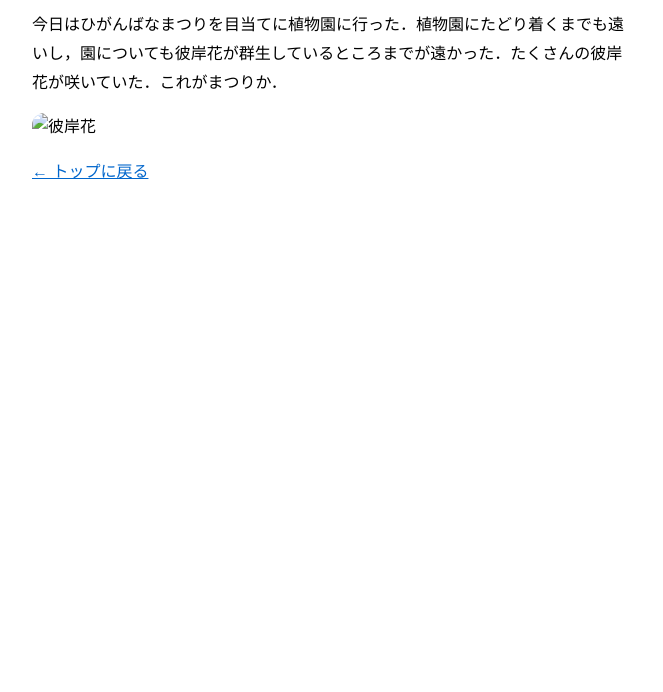
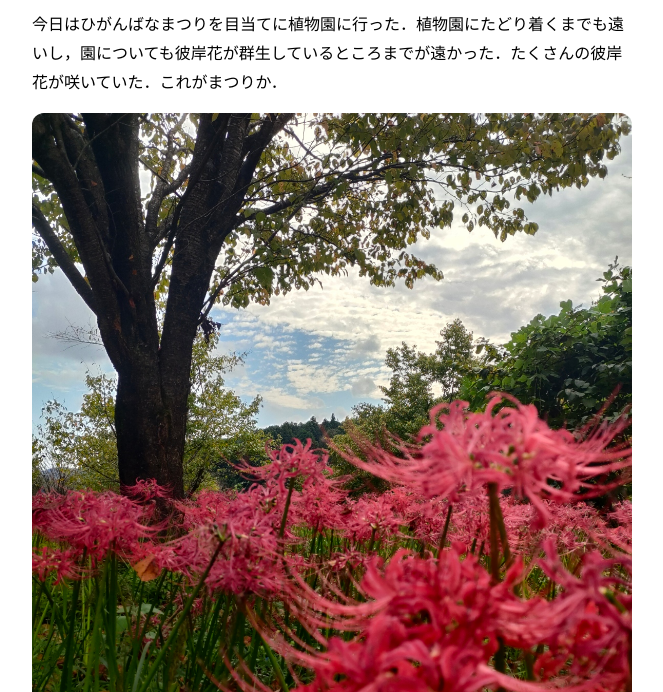
Before and after one commit to q365481-ops/diary, a plain HTML site: page 2026-10-01.html in a window 1280 px wide. Shown: the part 108-800 px from the top of the page, without its empty margins (308-971 px from the left). Drawn offline with Linux system fonts and the light colour scheme.

Commit message:
Update 2026-10-01.html

```diff
--- a/2026-10-01.html
+++ b/2026-10-01.html
@@ -13,7 +13,7 @@
   </p>
 
   <img
-  src="images/1001_1"
+  src="images/1001_1.jpg"
   alt="彼岸花"
   style="max-width: 100%; height: auto; border-radius: 12px;"
 　>
```
